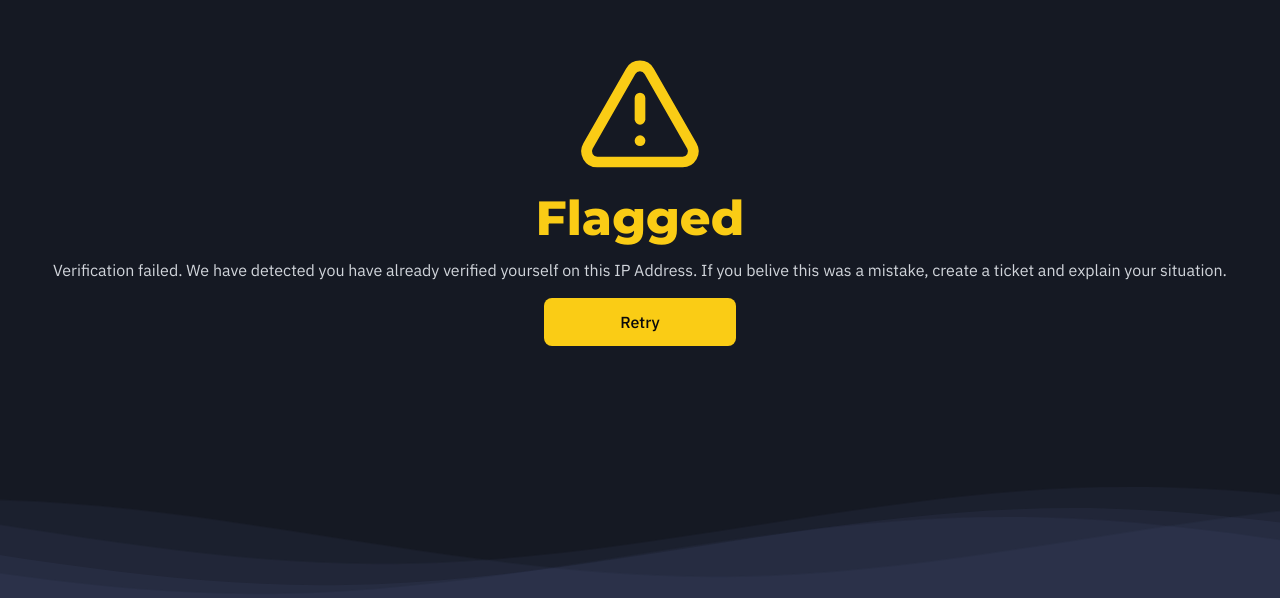
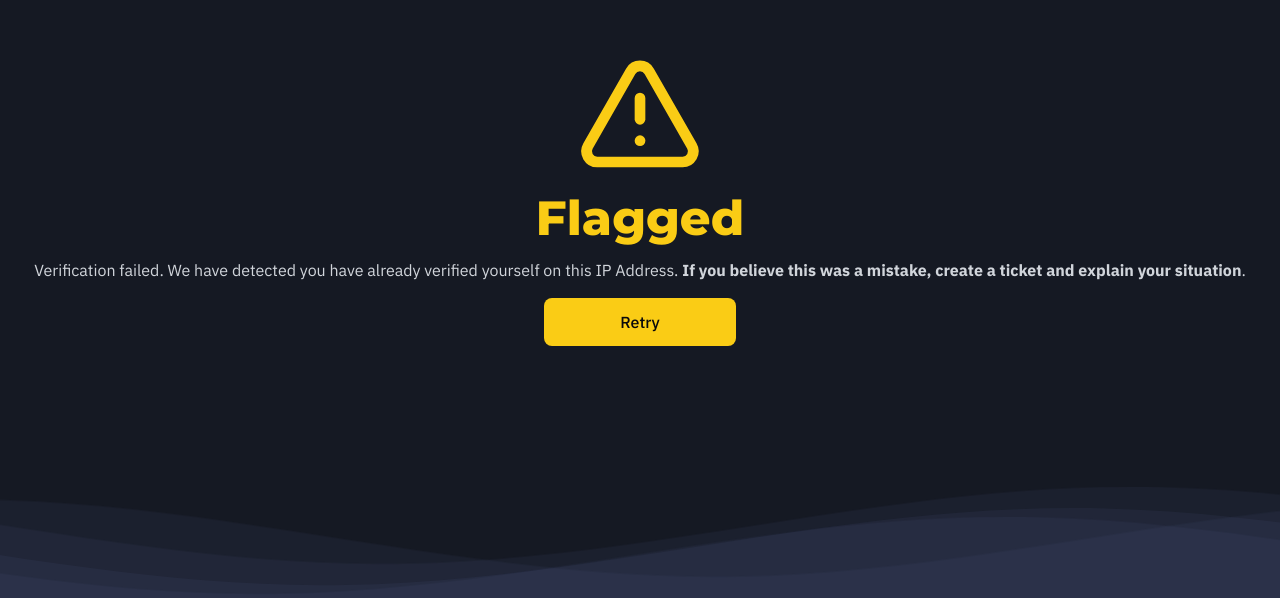
Before and after one commit to titaniumnetwork-dev/serverguard, a website: page src/public/altflagged.html in a window 1280 px wide. Shown: the part 202-800 px from the top of the page. Drawn offline with Linux system fonts and the light colour scheme.

Commit message:
fix: make "create a ticket" text bold

```diff
--- a/src/public/altflagged.html
+++ b/src/public/altflagged.html
@@ -40,8 +40,8 @@
 				<h1 class="text-5xl font-extrabold text-yellow-400">Flagged</h1>
 				<p class="text-gray-300">
 					Verification failed. We have detected you have already verified
-					yourself on this IP Address. If you belive this was a mistake, create
-					a ticket and explain your situation.
+					yourself on this IP Address. <strong>If you believe this was a mistake, create
+					a ticket and explain your situation</strong>.
 				</p>
 				<a href="/login">
 					<button
```
